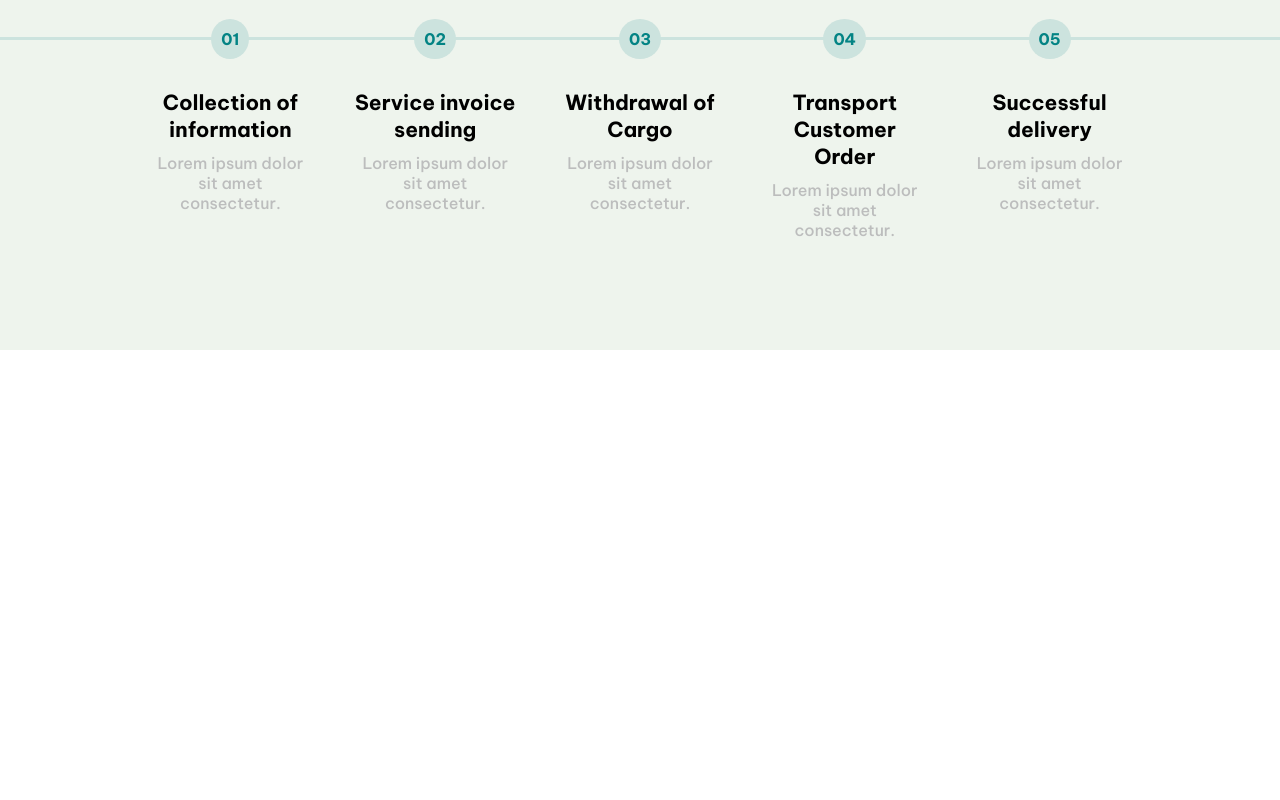
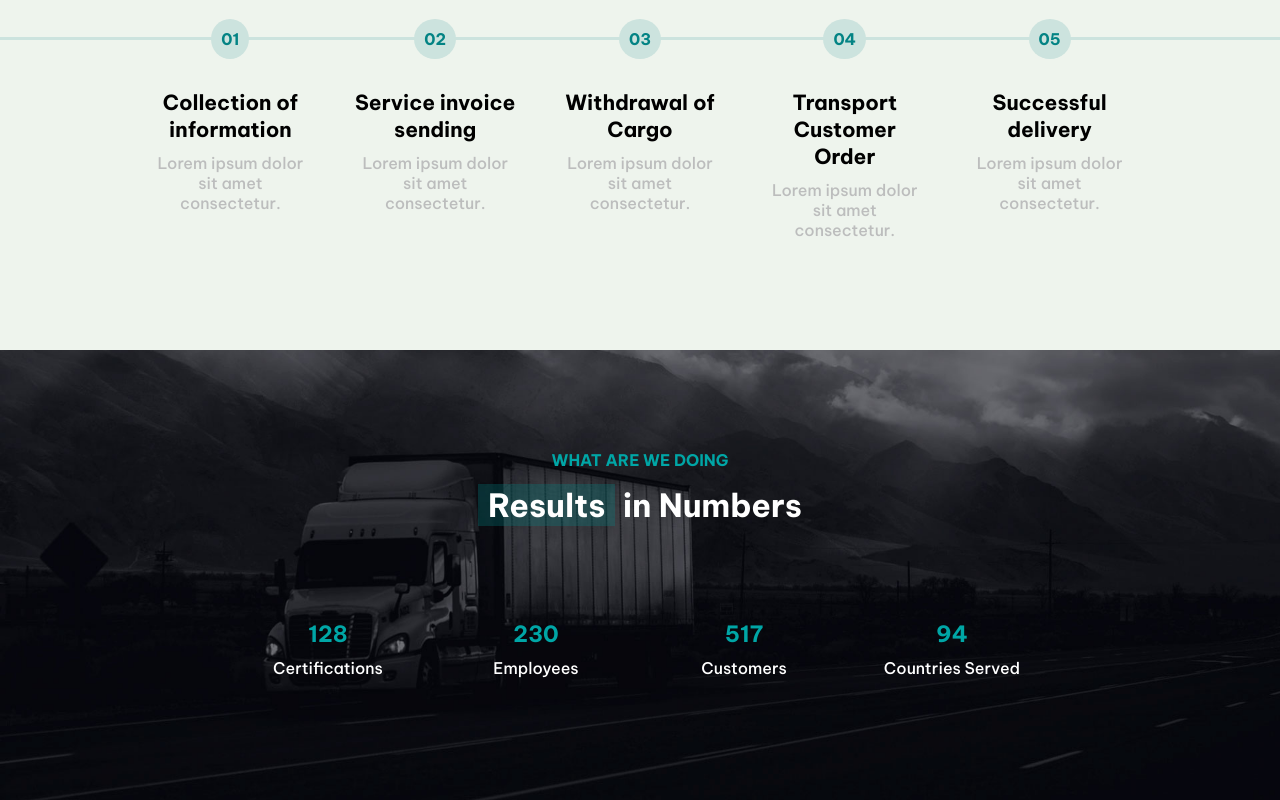
Before and after one commit to AlexsandroD/proj-html-vuejs, a Vue app: page / in a window 1280 px wide. Shown: the part 2198-2998 px from the top of the page. Before the commit the page ends 2548 px from the top, so only its background shows below. Built offline with nearby package versions, Linux system fonts and the light colour scheme; the HTML template or start-up script is replaced by a standard one; a web font is replaced by a local one.

Commit message:
section4

```diff
--- a/src/assets/style/global.scss
+++ b/src/assets/style/global.scss
@@ -31,6 +31,7 @@ $sea-nymph:#719a9c;
 $quincy:#5d412a;
 $merin:#403a36;
 $bermuda:#7fd2d5;
+$blue-text:#00A6A6;
 // Material design end
 
 //color palette section end
--- a/src/components/Macro/Main.vue
+++ b/src/components/Macro/Main.vue
@@ -3,6 +3,7 @@
     <Section1/>
     <Section2/>
     <Section3/>
+    <Section4/>
   </main>
 </template>
 
@@ -10,12 +11,14 @@
 import Section1 from "../partials/Section1.vue";
 import Section2 from "../partials/Section2.vue";
 import Section3 from "../partials/Section3.vue";
+import Section4 from "../partials/Section4.vue";
 export default {
     name:"Main",
     components:{
       Section1,
       Section2,
       Section3,
+      Section4,
 
     }
 }
--- /dev/null
+++ b/src/components/partials/Section4.vue
@@ -0,0 +1,113 @@
+<template>
+  <section class="section4">
+      <div class="container">
+        <div class="filter"></div>
+        <div class="text-container">
+                <h5>what are we doing</h5>
+                <h2><span>Results</span> in Numbers</h2>
+        </div>
+        <div class="results-container">
+            <div class="results" v-for="(result,index) in results" :key="index">
+                <div class="number">{{result.number}}</div>
+                <div class="area">{{result.area}}</div>
+            </div>
+        </div>
+      </div>
+  </section>
+</template>
+
+<script>
+export default {
+    name:"Section4",
+    data(){
+        return{
+            results:[
+                {
+                    number:"128",
+                    area:"Certifications",
+                },
+                {
+                    number:"230",
+                    area:"Employees",
+                },
+                {
+                    number:"517",
+                    area:"Customers",
+                },
+                {
+                    number:"94",
+                    area:"Countries Served",
+                },
+
+            ]
+        }
+    }
+}
+</script>
+
+<style lang="scss" scoped>
+@import "../../assets/style/global.scss";
+    .section4{
+        overflow: hidden;
+        position: relative;
+        height: 450px;
+        background-image:url("../../assets/img/bg-10.jpg");
+        background-size: cover;
+        background-position-y: -200px;
+        .container{
+            width: 65%;
+            margin: auto;
+            padding:100px 0;
+        }
+        .filter{
+            position: absolute;
+            top: 0;
+            right: 0;
+            left: 0;
+            bottom: 0;
+            z-index: -1;
+        }
+        .text-container{
+            display: flex;
+            flex-direction: column;
+            width: 50%;
+            margin: auto;
+            text-align: center;
+            color: #fff;
+            h5{
+                text-transform: uppercase;
+                color: $blue-text;
+                font-size: 1rem;
+            }
+            h2{
+                font-size: 2rem;
+                margin: 15px 0;
+                font-weight: 900;
+                span{
+                    padding: 1px 10px;
+                    background-color: #0384844a;
+                }
+            }
+        }
+        .results-container{
+            margin: 70px 0px;
+            display: grid;
+            grid-template-columns:repeat(auto-fill, 25%);
+            justify-content: center;
+            .results{
+                column-gap:15px;
+                text-align: center;
+                .number{
+                    color: $blue-text;
+                    margin: 10px 0;
+                    font-size: 1.4rem;
+                    font-weight: 700;
+                }
+                .area{
+                    color: white;
+                }
+            }
+        }
+    }
+
+</style>
```
